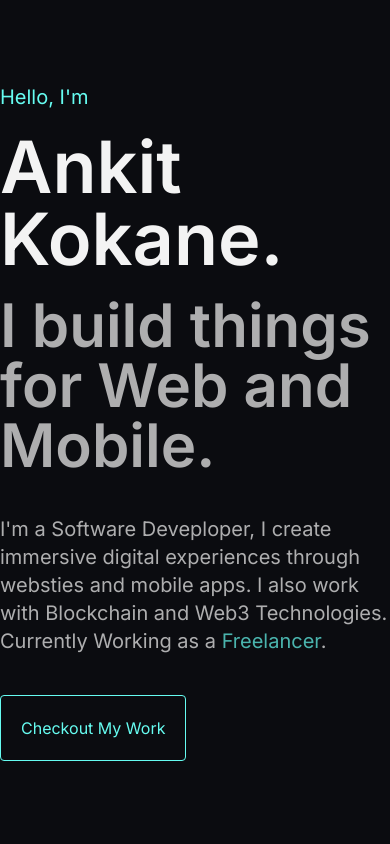
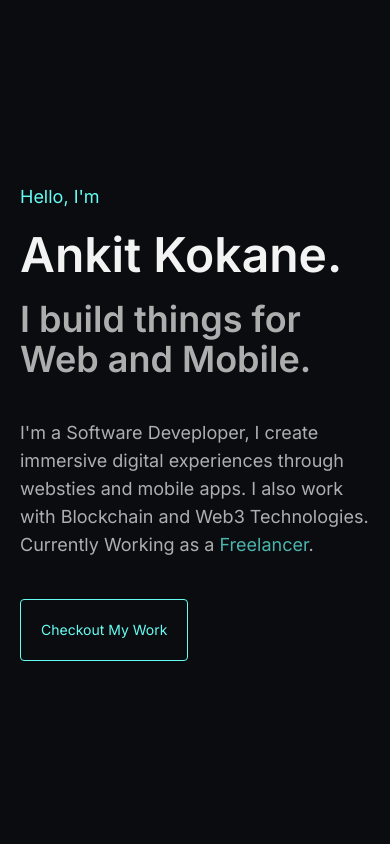
Before and after one commit to thedudeontitan/thedudeontitan.github.io.new, a Next.js app: page / in a window 390 px wide. Shown: the top 844 px of the page. Built offline with nearby package versions, Linux system fonts and the light colour scheme.

Commit message:
made landing page responsive

```diff
--- a/app/page.tsx
+++ b/app/page.tsx
@@ -10,16 +10,16 @@ export default function page() {
   return (
     <div className="bg-[#0B0C10] text-white">
       <div className="min-h-screen">
-        <div className="lg:ml-80 flex h-screen">
+        <div className="mx-5 lg:ml-80 flex h-screen">
           <div className="flex flex-col gap-y-5 my-auto">
-            <span className="text-xl text-[#66FCF1]">Hello, I&apos;m</span>
-            <span className="text-7xl font-semibold text-[#f3f3f3]">
+            <span className="text-lg lg:text-xl text-[#66FCF1]">Hello, I&apos;m</span>
+            <span className="text-5xl lg:text-7xl font-semibold text-[#f3f3f3] ">
               Ankit Kokane.
             </span>
-            <span className="text-6xl font-semibold text-[#f3f3f3] opacity-70">
+            <span className="text-4xl lg:text-6xl font-semibold text-[#f3f3f3] opacity-70">
               I build things for Web and Mobile.
             </span>
-            <span className="text-xl lg:w-1/2 my-5 text-[#f3f3f3] opacity-70">
+            <span className="text-lg lg:text-xl lg:w-1/2 my-5 text-[#f3f3f3] opacity-70">
               I&apos;m a Software Deveploper, I create immersive digital
               experiences through websties and mobile apps. I also work with
               Blockchain and Web3 Technologies. Currently Working as a{" "}
@@ -27,7 +27,7 @@ export default function page() {
             </span>
             <div className="hover:bg-[#66FCF1] w-fit rounded transition-all">
               <Link href="#projects">
-                <button className="bg-[#0B0C10] border z-10 border-[#66FCF1] text-[#66FCF1] w-fit p-5 rounded hover:-translate-x-1 hover:-translate-y-1 transition-all">
+                <button className="bg-[#0B0C10] text-sm lg:text-base border z-10 border-[#66FCF1] text-[#66FCF1] w-fit p-5 rounded hover:-translate-x-1 hover:-translate-y-1 transition-all">
                   Checkout My Work
                 </button>
               </Link>
```
